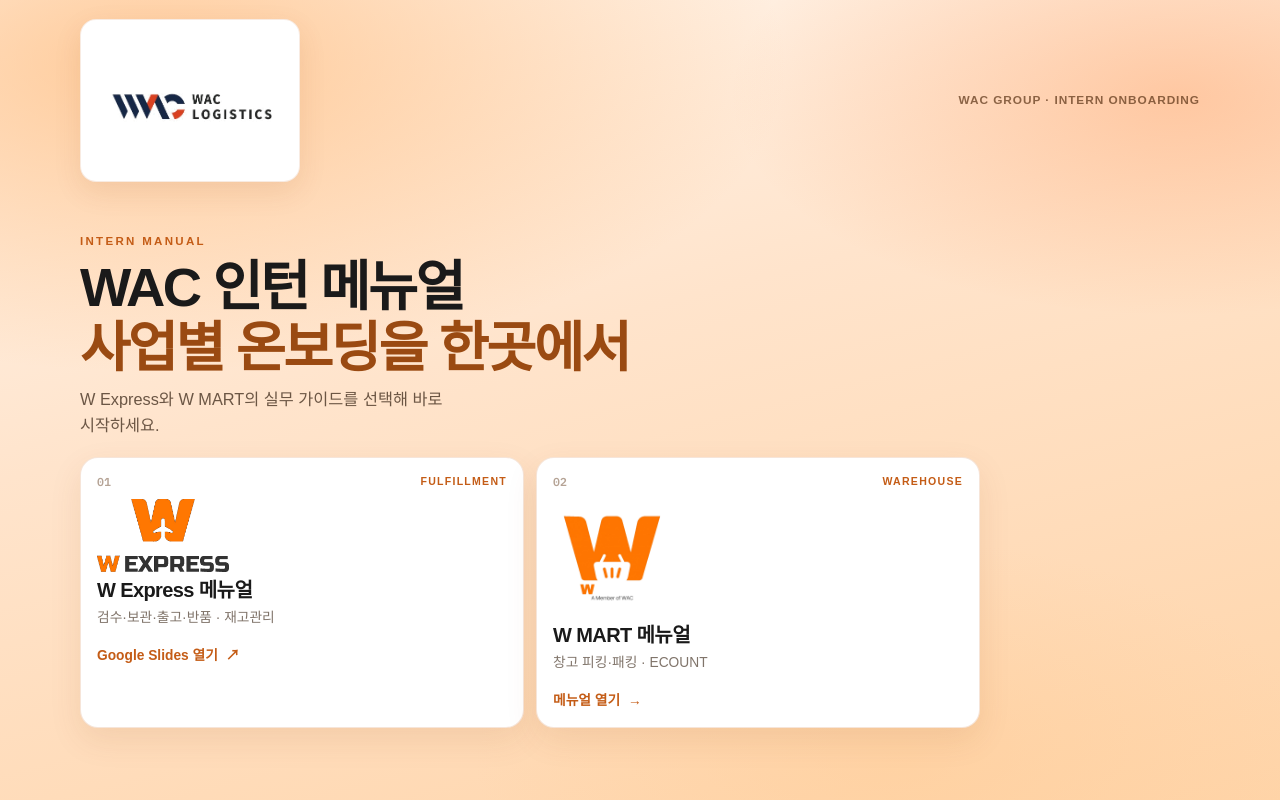
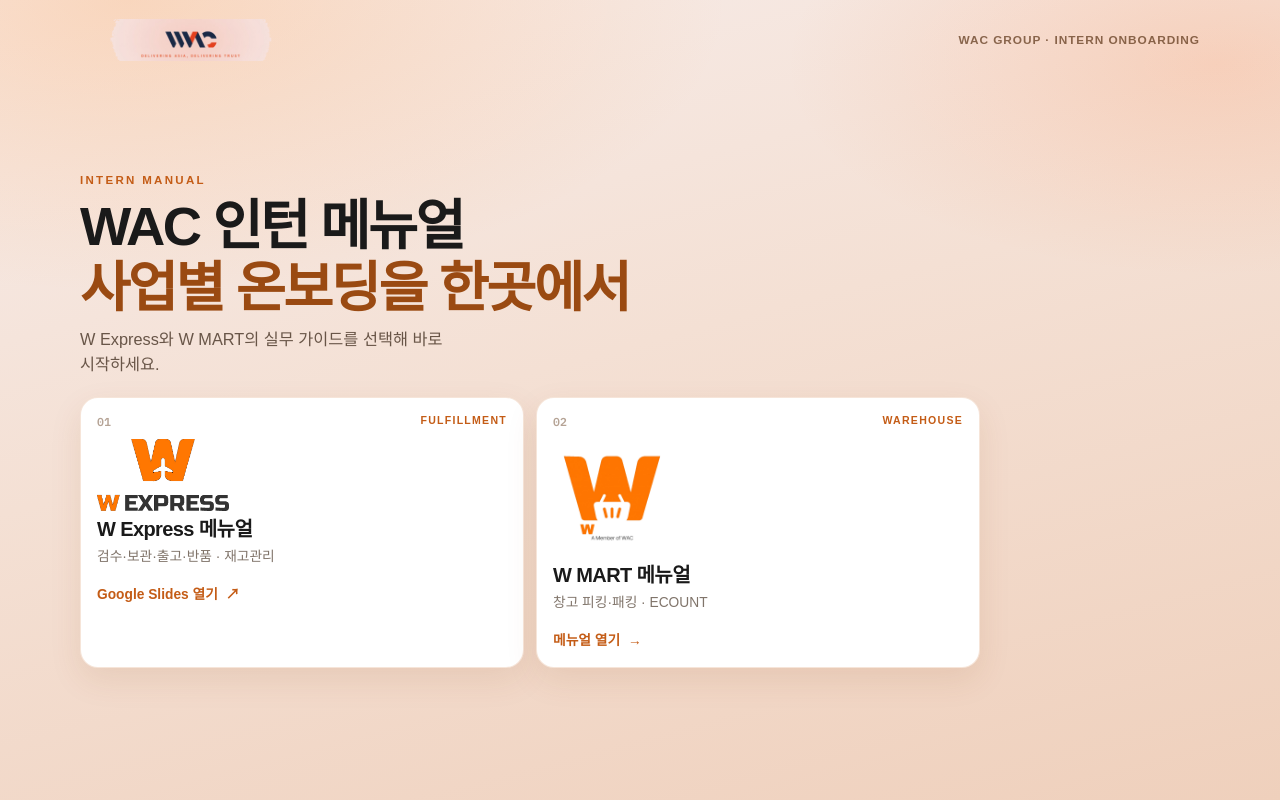
Before and after one commit to hyunseook0606-dev/wac-manual, a React (Vite) app: page / in a window 1280 px wide. Built offline with nearby package versions, Linux system fonts and the light colour scheme; a web font is replaced by a local one.

Commit message:
Blend WAC logo into the orange hub without a white card.
Use the brand mark with transparent background for cleaner landing contrast.

Co-authored-by: Cursor <cursoragent@cursor.com>

```diff
--- a/src/components/HubPage.tsx
+++ b/src/components/HubPage.tsx
@@ -31,9 +31,7 @@ export function HubPage({ onOpenWmart }: Props) {
           initial="hidden"
           animate="show"
         >
-          <div className="hub-brand-wrap">
-            <img className="hub-brand" src="/wac-logo.png" alt="WAC Logistics" />
-          </div>
+          <img className="hub-brand" src="/wac-logo.png" alt="WAC Logistics" />
           <p className="hub-top-note">WAC Group · Intern Onboarding</p>
         </motion.header>
 
--- a/src/index.css
+++ b/src/index.css
@@ -309,10 +309,9 @@ img {
   overflow: hidden;
   color: #1a1a1a;
   background:
-    radial-gradient(ellipse 90% 70% at 12% 8%, rgba(255, 170, 90, 0.55), transparent 55%),
-    radial-gradient(ellipse 70% 55% at 92% 12%, rgba(255, 120, 40, 0.28), transparent 50%),
-    radial-gradient(ellipse 60% 50% at 70% 95%, rgba(255, 200, 140, 0.35), transparent 55%),
-    linear-gradient(165deg, #fff6ee 0%, #ffe4cc 42%, #ffd4a8 100%);
+    radial-gradient(ellipse 90% 70% at 10% 0%, rgba(255, 160, 80, 0.28), transparent 52%),
+    radial-gradient(ellipse 70% 55% at 95% 8%, rgba(255, 120, 50, 0.18), transparent 48%),
+    linear-gradient(165deg, #f7ece9 0%, #f4e0d4 45%, #efd0bc 100%);
 }
 
 .hub-premium {
@@ -335,19 +334,10 @@ img {
   flex-shrink: 0;
 }
 
-.hub-brand-wrap {
-  display: inline-flex;
-  align-items: center;
-  padding: 10px 14px;
-  border-radius: 16px;
-  background: #fff;
-  border: 1px solid rgba(196, 92, 22, 0.12);
-  box-shadow: 0 10px 28px rgba(140, 70, 20, 0.1);
-}
-
 .hub-brand {
-  width: min(190px, 46vw);
+  width: min(240px, 56vw);
   height: auto;
+  display: block;
 }
 
 .hub-top-note {
```
Also changed, not shown: public/wac-logo.png.
